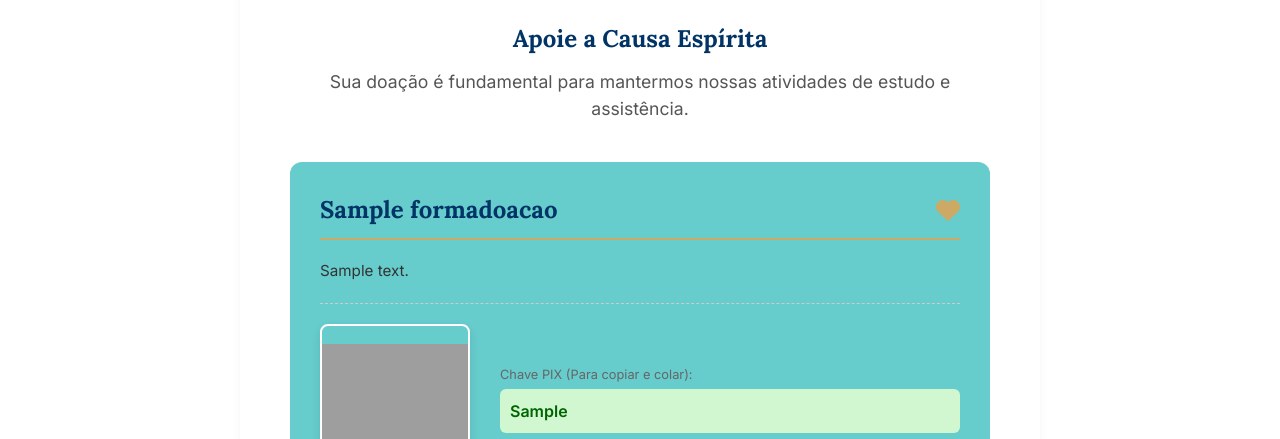
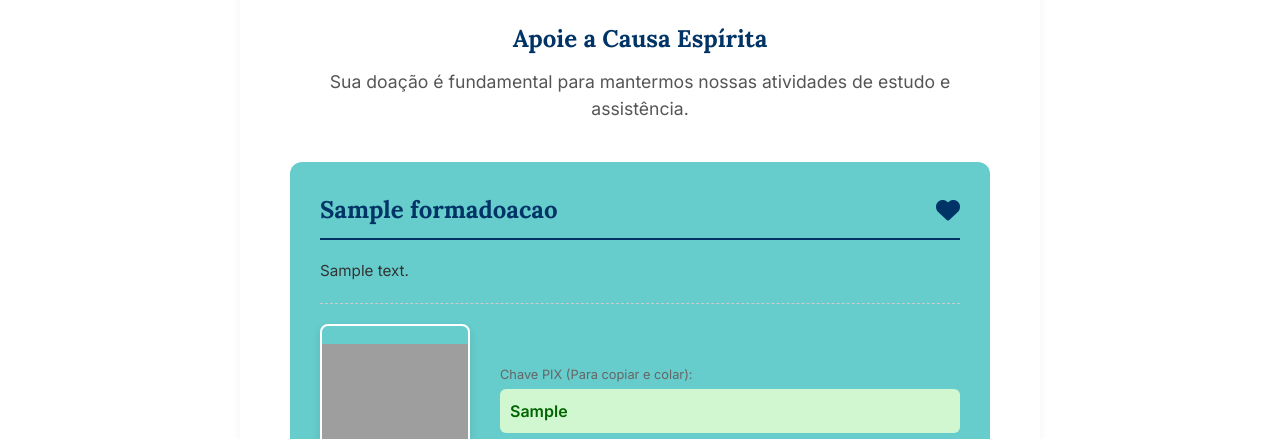
Before and after one commit to mauriciobtsso/fepi-site, a Django app: page /doar/ in a window 1280 px wide. Shown: the part 203-642 px from the top of the page. Run offline with Django 5.2, Linux system fonts and the light colour scheme; tables that the repository leaves empty hold one stand-in row (values such as "Sample post"); grey boxes are pictures that could not be loaded.

Commit message:
fix: Melhoria de contraste dos elementos de destaque (ícone coração e linha) na página de doação.

```diff
--- a/doacoes/templates/doacoes/doacoes.html
+++ b/doacoes/templates/doacoes/doacoes.html
@@ -11,11 +11,11 @@
     .doacao-card { background-color: var(--azul-claro); padding: 30px; border-radius: 12px; margin-bottom: 25px; }
     .doacao-header {
         display: flex; align-items: center; justify-content: space-between;
-        border-bottom: 2px solid var(--dourado); padding-bottom: 10px; margin-bottom: 20px;
+        border-bottom: 2px solid var(--azul-escuro); padding-bottom: 10px; margin-bottom: 20px; /* Corrigido: Azul Escuro para contraste */
     }
 
     .doacao-header h3 { color: var(--azul-escuro); margin: 0; font-size: 1.5rem; font-weight: 700; }
-    .doacao-header i { font-size: 1.5rem; color: var(--dourado); }
+    .doacao-header i { font-size: 1.5rem; color: var(--azul-escuro); } /* Corrigido: Azul Escuro para contraste */
 
     .qrcode-box {
         display: flex; gap: 30px; align-items: center;
```
